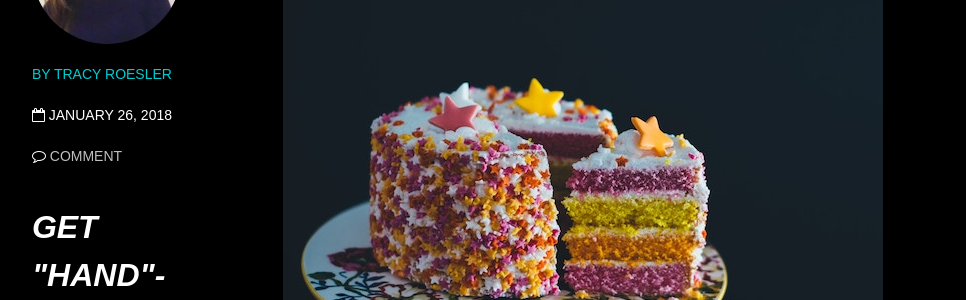
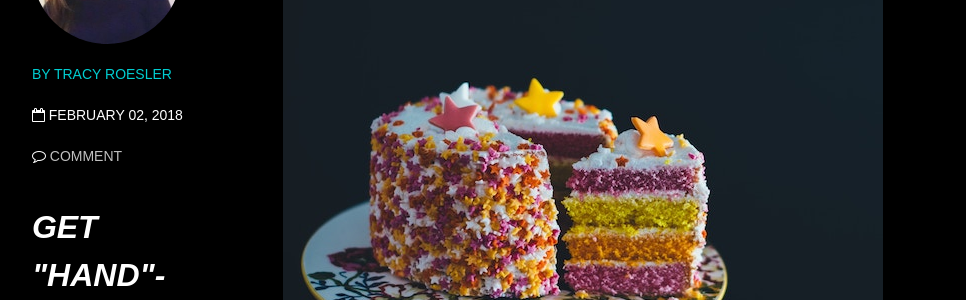
Before and after one commit to tracom1/tracom1.github.io, a Jekyll site: the page built from _posts/blog/2018-02-02-Physical-Acts-of-Kindness.md, in a window 1280 px wide and 900 px high, scrolled down 503 px. Shown: the part 153-453 px from the top of the window, without its empty margins (154-1120 px from the left). Built offline with Jekyll 4.4.1, drawn with Linux system fonts in a browser that asks for light colours; nearby versions of some CDN libraries; comment, search, counter and statistics services are not loaded.

Commit message:
Changed publish date

```diff
--- a/_posts/blog/2018-02-02-Physical-Acts-of-Kindness.md
+++ b/_posts/blog/2018-02-02-Physical-Acts-of-Kindness.md
@@ -4,7 +4,7 @@ title: "Physical Acts of Kindness at Work - or -
 Candy for Everyone"
 excerpt: "All the little things that make work better"
 categories: blog
-date: 2018-01-26T02:00:00-06:00
+date: 2018-02-02T02:00:00-06:00
 ---
 
 <center><figure>
```
